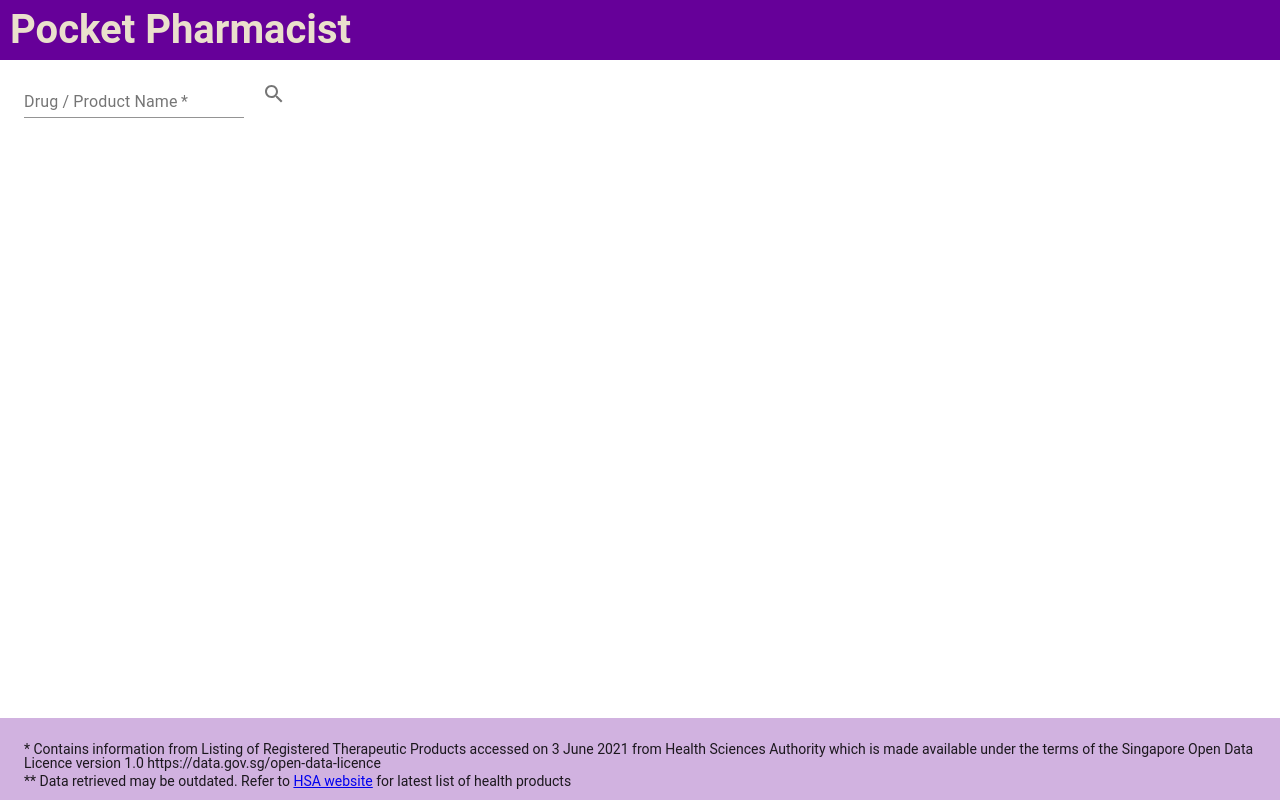
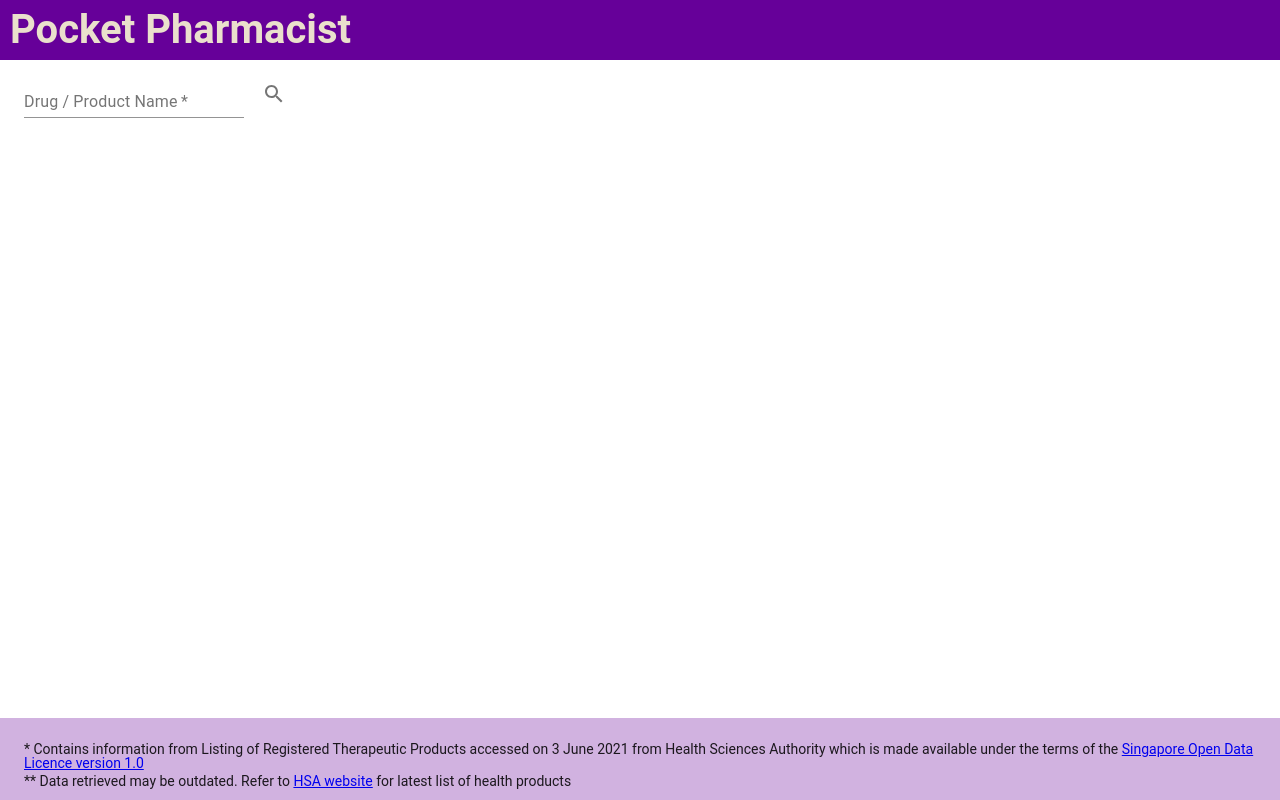
Before and after one commit to CodingShawn/pocket-pharmacist, a React (Create React App) app: page / in a window 1280 px wide. Built offline with nearby package versions, Linux system fonts and the light colour scheme.

Commit message:
Edited footer to include link of Singapore Open Data Licence within the text itself

```diff
--- a/src/components/Footer.js
+++ b/src/components/Footer.js
@@ -15,11 +15,16 @@
   ];
   const d = new Date();
   let todayDate = `${d.getDate()} ${months[d.getMonth()]} ${d.getFullYear()}`;
-  let attribution = `* Contains information from Listing of Registered Therapeutic Products accessed on ${todayDate} from Health Sciences Authority which is made available under the terms of the Singapore Open Data Licence version 1.0 https://data.gov.sg/open-data-licence`;
+  let attribution = `* Contains information from Listing of Registered Therapeutic Products accessed on ${todayDate} from Health Sciences Authority which is made available under the terms of the`;
 
   return (
     <footer id="footer">
-      <div>{attribution}</div>
+      <div>
+        {attribution}{" "}
+        <a href="https://data.gov.sg/open-data-licence">
+          Singapore Open Data Licence version 1.0
+        </a>
+      </div>
       <div>
         ** Data retrieved may be outdated. Refer to{" "}
         <a href="http://eservice.hsa.gov.sg/prism/common/enquirepublic/SearchDRBProduct.do?action=load">
```
